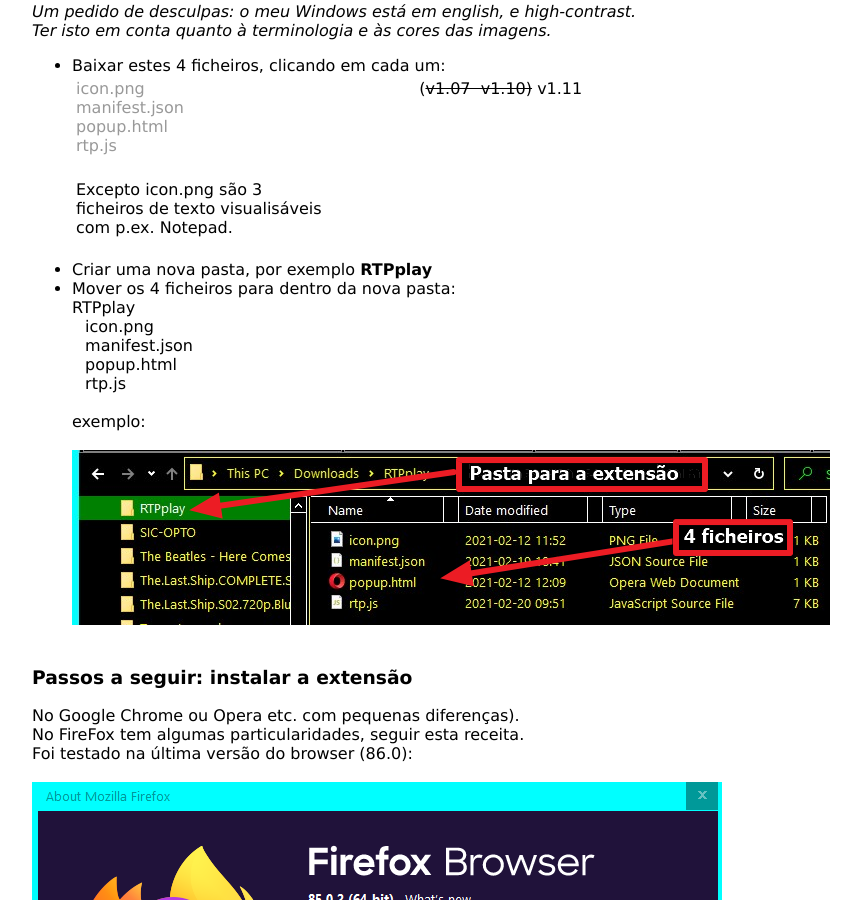
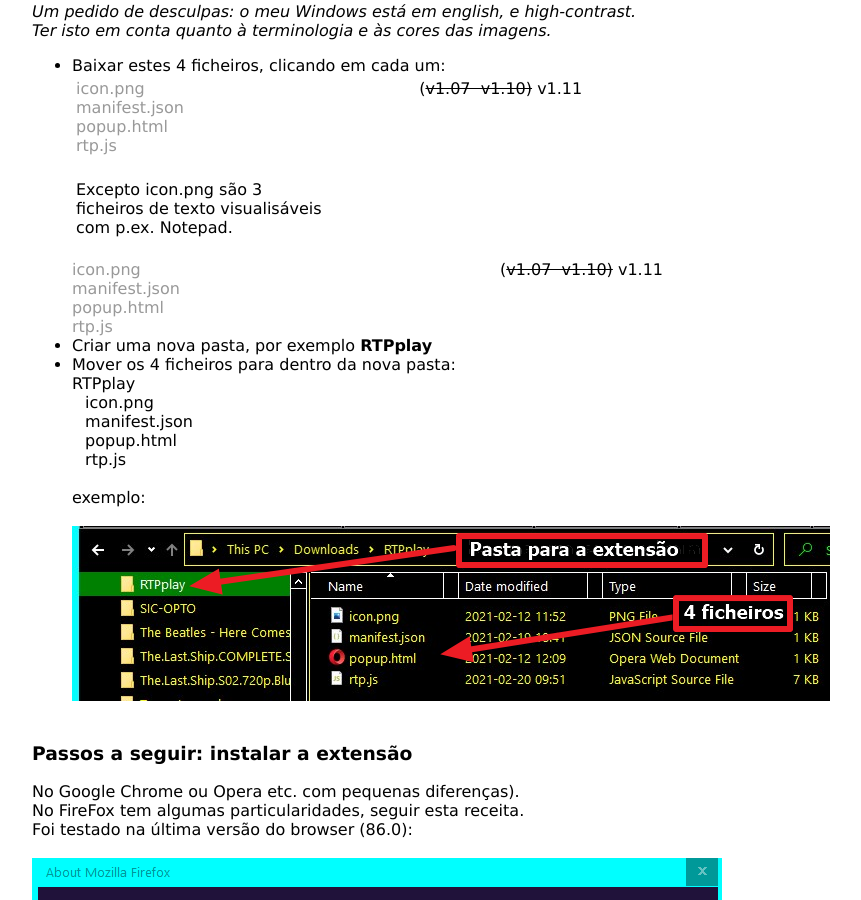
Before and after one commit to rtpplay/recursos.github.io, a Jekyll site: the page built from index_ff.html, in a window 1280 px wide and 900 px high, scrolled down 425 px. Shown: the whole window, without its empty margins (160-1021 px from the left). Built offline with Jekyll 4.4.1, drawn with Linux system fonts in a browser that asks for light colours.

Commit message:
Update index_ff.html

```diff
--- a/index_ff.html
+++ b/index_ff.html
@@ -45,9 +45,17 @@
 	<tr><td><br>Excepto icon.png são 3 ficheiros de texto visualisáveis com p.ex. Notepad.<br>&nbsp;<br>
 		</td>
 	</tr>
-
 </tbody>
 </table>
+
+ <div style="width:100%;">
+  <div style="width:50%; float:left;"><a href="files/icon.png" download>icon.png</a> <br>
+	<a href="files/manifest.json" download>manifest.json</a> <br>
+	<a href="files/popup.html" download>popup.html</a> <br>
+	<a href="files/rtp.js" download>rtp.js</a> <br></div>
+  <div style="width:50%; float:right;">(<s>v1.07 &nbsp;v1.10)</s>&nbsp;v1.11</div>
+</div>
+<div style="clear: both;"></div>
 </div>
 
 
```
